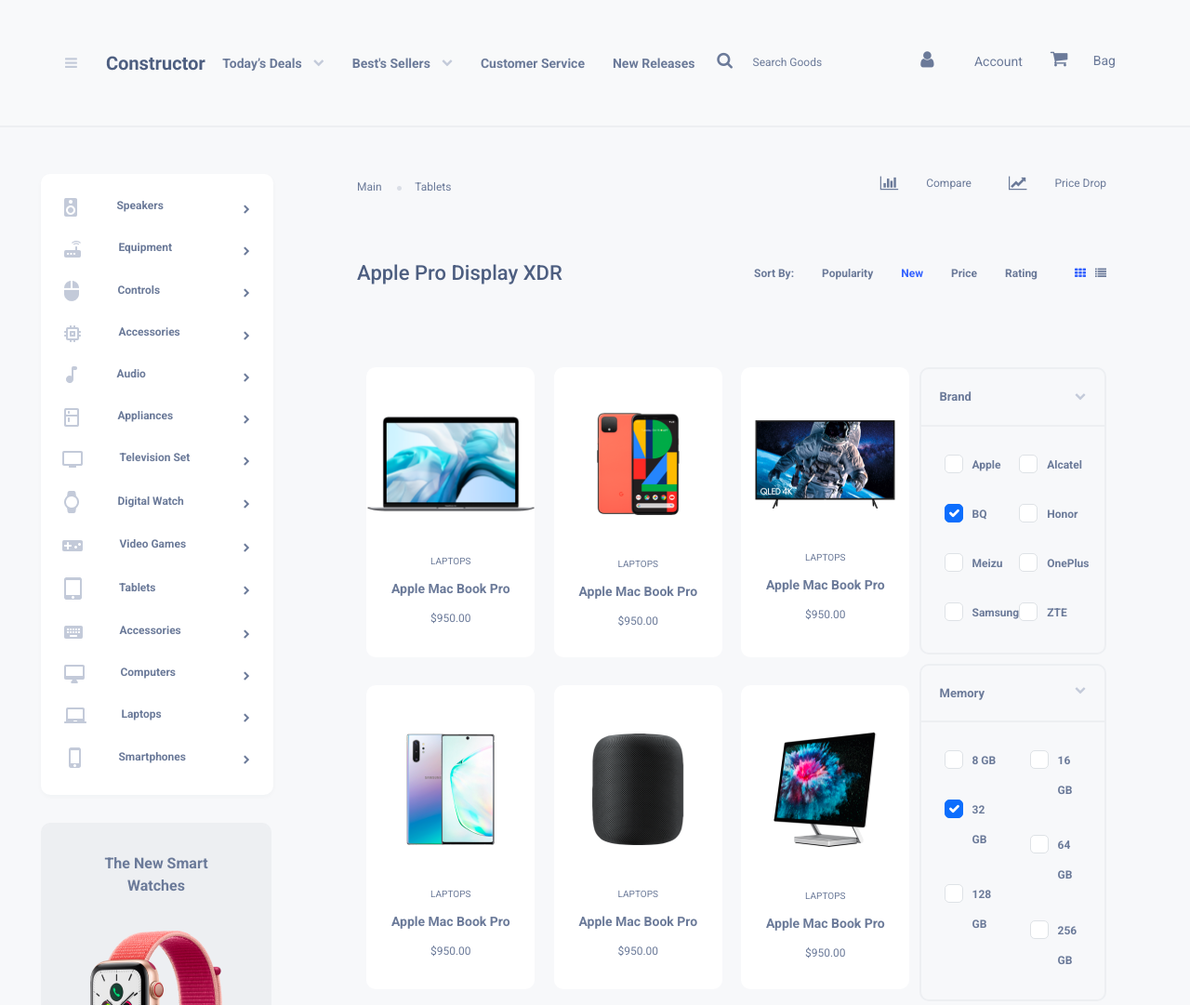
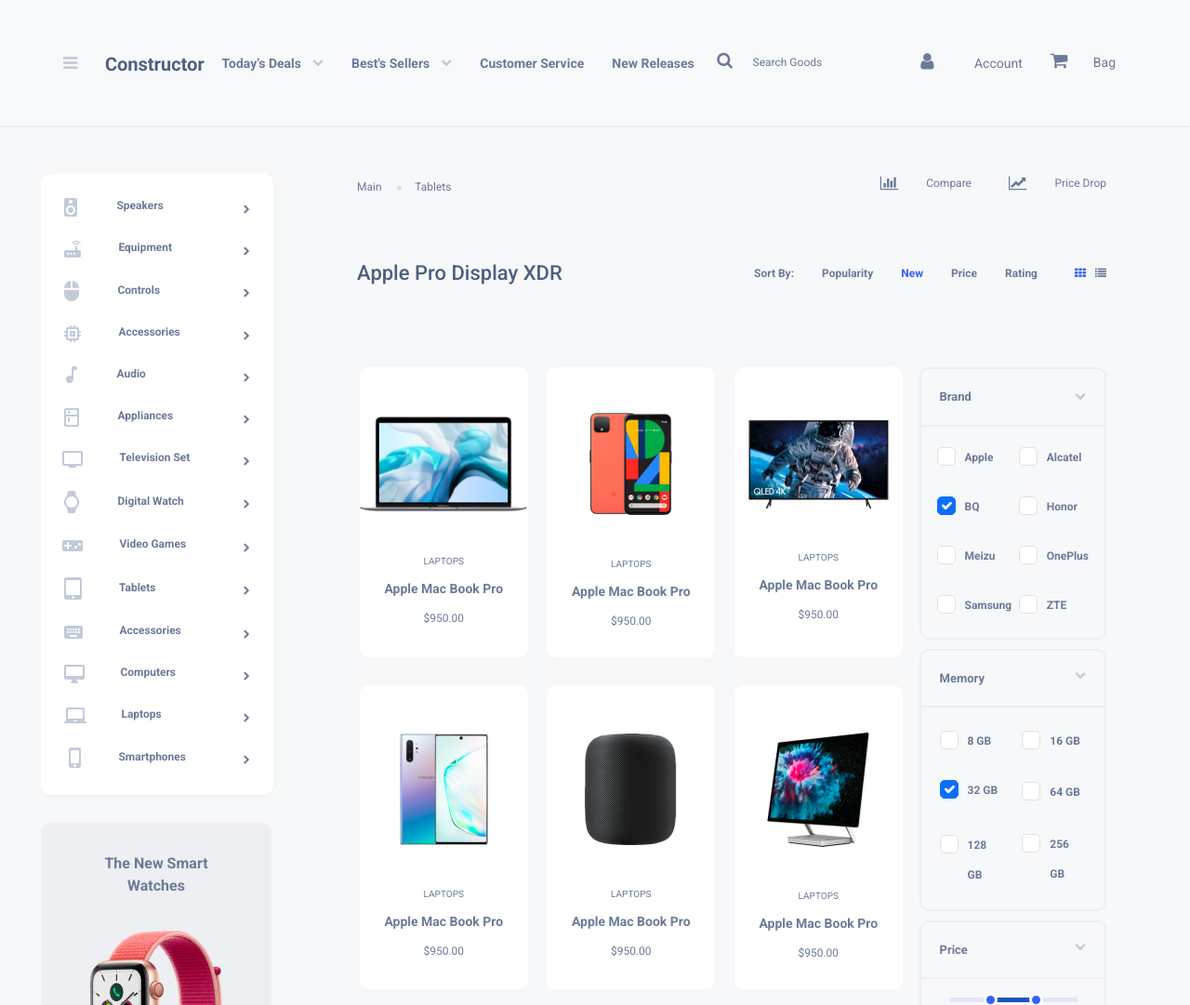
Before and after one commit to codecode123dev/DemoInCTYResponsive, a plain HTML site: page index.html in a window 1280 px wide. Shown: the top 1081 px of the page at 93% size. Drawn offline with nearby package versions, Linux system fonts and the light colour scheme.

Commit message:
demo template

```diff
--- a/assets/css/styleTest.css
+++ b/assets/css/styleTest.css
@@ -63,9 +63,9 @@ body {
 
 
 .navbar .fa-bars {
-    font-size: 1.5rem;
+    font-size: 1.8rem;
     color: #C3CAD9;
-    padding: 12px;
+    padding: 10px;
 }
 
 .fa-chevron-down {
@@ -112,7 +112,7 @@ div.search {
 
     /* width: 155px; */
     display: flex;
-    margin-top: 2px;
+    margin-top: 4px;
     margin-right: 80px;
 }
 
@@ -426,7 +426,7 @@ div>#new {
     flex-direction: row;
     justify-content: space-between;
     align-items: flex-start;
-    padding: 25px;
+    padding: 17px;
     /* margin-bottom: 8px; */
     /* gap: 30px; */
 }
@@ -457,8 +457,8 @@ div>#new {
 .detail-option-memory {
     display: flex;
     flex-direction: row;
-    padding: 25px;
-    gap: 30px;
+    padding: 20px;
+    gap: 20px;
     justify-content: space-between;
 
 }
@@ -466,9 +466,8 @@ div>#new {
 .checkbox-right-memory {
     display: flex;
     flex-direction: column;
-    gap: 20px;
     font-size: 2rem;
-    gap: 26px
+    gap: 22px
 }
 
 .checkbox-left-memory {
@@ -1463,9 +1462,9 @@ div.search {
     /* font-size: 1.4rem; */
 }
 
-.row {
+/* .row {
     --bs-gutter-x: unset;
-}
+} */
 
 img.img-constructor {
     margin-left: 18px;
@@ -1482,6 +1481,7 @@ img.img-constructor {
 
 .all-information-detail {
     padding: 70px;
+    margin: 0;
 }
 /* 1024px - 1150px */
 
@@ -3727,7 +3727,7 @@ img.img-constructor {
     }
 
     .fa-shopping-cart {
-        font-size: 1.6rem;
+        font-size: 2rem;
         line-height: 86px;
     }
 
@@ -4081,4 +4081,7 @@ img.img-constructor {
     .all-information-detail {
         padding: 20px;
     }
-}
+    .row {
+        --bs-gutter-x: unset;
+    }
+}
```
